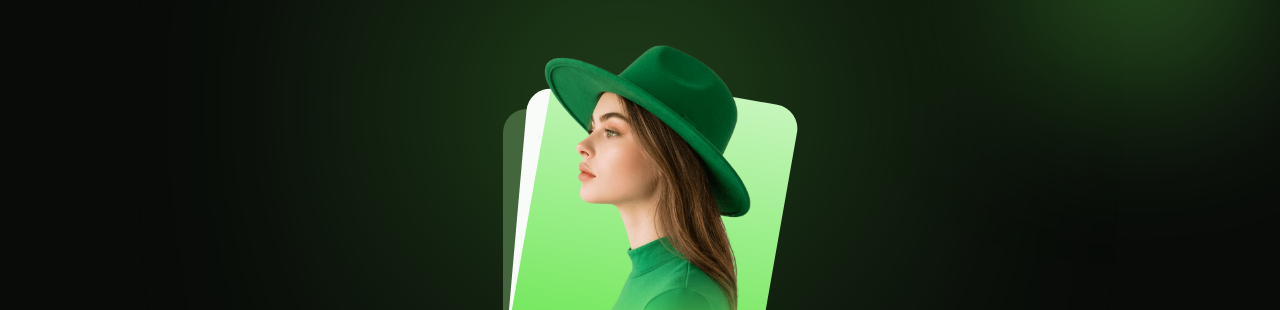
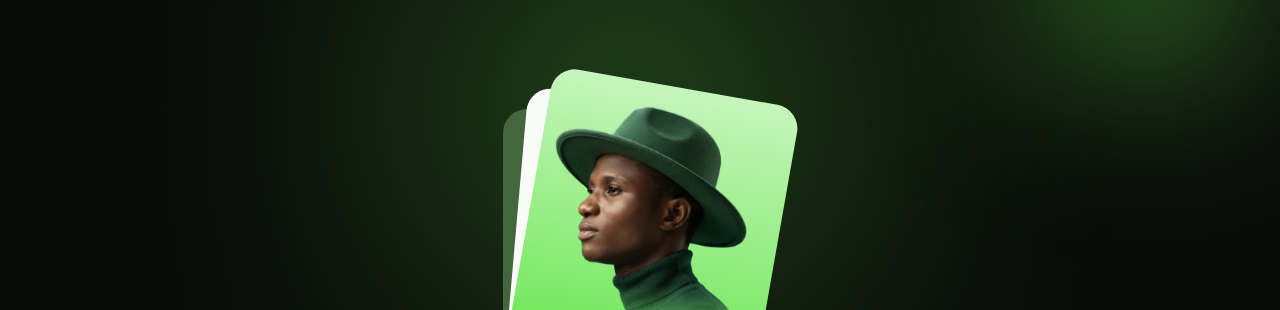
Before and after one commit to OBCODEX001/portfolioApp, a plain HTML site: page index.html in a window 1280 px wide. Shown: the part 441-751 px from the top of the page. Drawn offline with nearby package versions, Linux system fonts and the light colour scheme.

Commit message:
the new file

```diff
--- a/index.html
+++ b/index.html
@@ -106,7 +106,7 @@
             <div class="home__box-3"></div>
 
             <img
-              src="assets/img/home-img.png"
+              src="assets/img/pic.jpg_20260922142542-removebg-preview.png"
               alt="Digital professional portrait"
               class="home__img"
             />
```
Also changed, not shown: assets/img/pic.jpg_20260922142542-removebg-preview.png (added).
